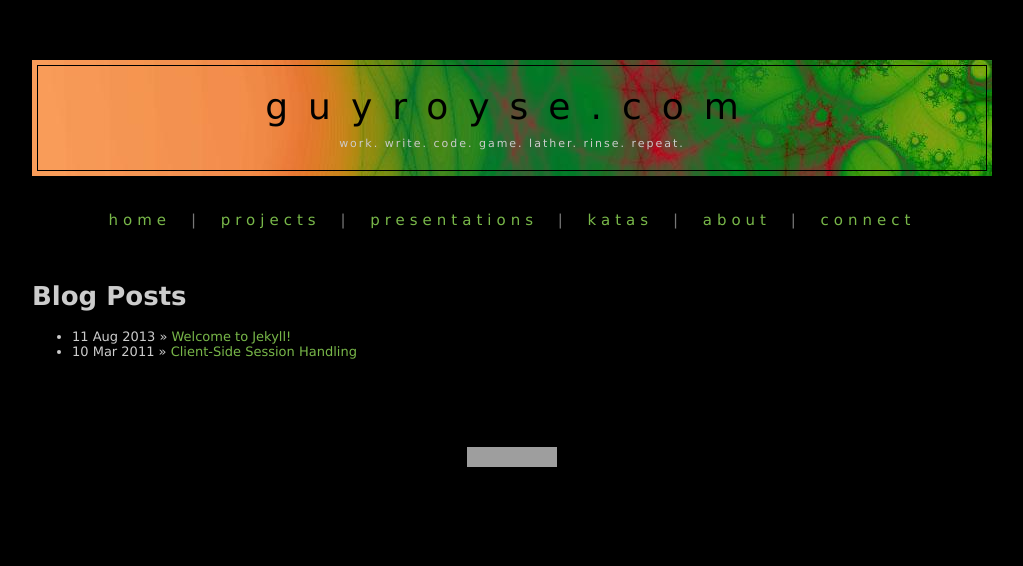
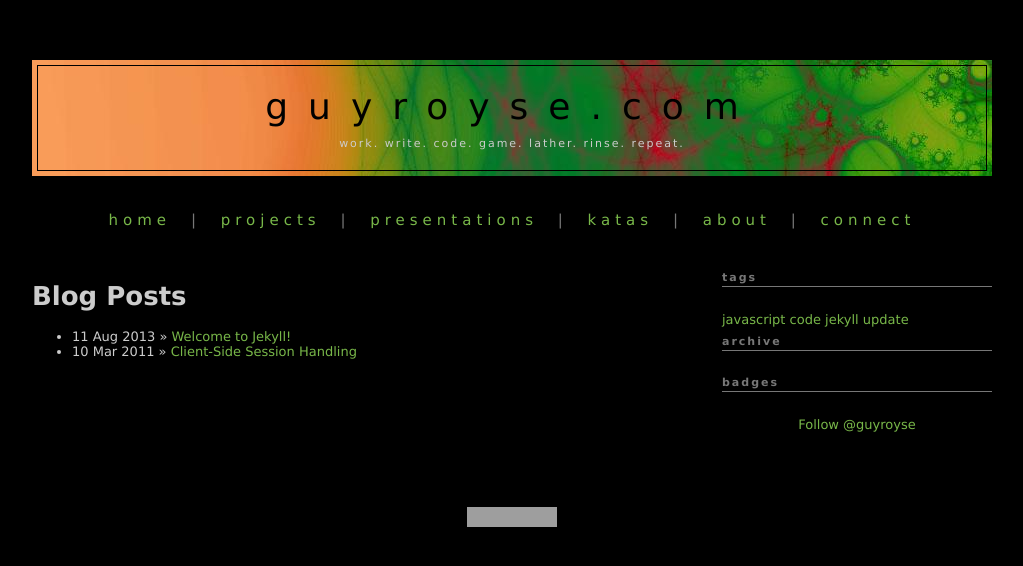
Before and after one commit to guyroyse/guyroyse.github.com, a Jekyll site: the page built from index.html, in a window 1280 px wide. Shown: the top 566 px of the page, without its empty margins (128-1151 px from the left). Built offline with Jekyll 4.4.1, drawn with Linux system fonts in a browser that asks for light colours; Markdown is read by kramdown in place of the engine named in the settings; the list of posts is cut into pages by our own code; comment, search, counter and statistics services are not loaded; grey boxes are pictures that could not be loaded.

Commit message:
playing around and lost track of changes

```diff
--- a/_config.yml
+++ b/_config.yml
@@ -4,3 +4,4 @@ pygments: true
 timezone: America/Detroit
 future: false
 safe: true
+paginate: 5
--- /dev/null
+++ b/_includes/footer.html
@@ -0,0 +1,3 @@
+<footer>
+  <a href="http://creativecommons.org/licenses/by-nc-nd/3.0/us/" rel="license"><img alt="Creative Commons License" style="border-width:0" src="http://i.creativecommons.org/l/by-nc-nd/3.0/us/88x31.png"></a>
+</footer>
--- /dev/null
+++ b/_includes/header.html
@@ -0,0 +1,6 @@
+<header>
+  <hgroup>
+    <h1><a href="/">{{ site.name }}</a></h1>
+    <h2>Work. Write. Code. Game. Lather. Rinse. Repeat.</h2>
+  </hgroup>
+</header>
--- /dev/null
+++ b/_includes/main.html
@@ -0,0 +1,3 @@
+<section>
+{{ content }}
+</section>
--- /dev/null
+++ b/_includes/nav.html
@@ -0,0 +1,10 @@
+<nav>
+  <ul>
+    <li><a href="/">Home</a></li>
+    <li><a href="/projects">Projects</a></li>
+    <li><a href="/presentations">Presentations</a></li>
+    <li><a href="/katas">Katas</a></li>
+    <li><a href="/about">About</a></li>
+    <li><a href="/connect">Connect</a></li>
+  </ul>
+</nav>
--- /dev/null
+++ b/_includes/sidebar.html
@@ -0,0 +1,35 @@
+<aside>
+
+  <section>
+    <h1>Tags</h1>
+    {% for category in site.categories %}
+    <a href="/{{ category | first | slugize }}/">{{ category | first }}</a>
+    {% endfor %}
+  </section>
+
+  <section>
+    <h1>Archive</h1>
+  </section>
+
+  <section>
+
+    <h1>Badges</h1>
+
+    <div class="twitter">
+      <a href="https://twitter.com/guyroyse" class="twitter-follow-button" data-show-count="false" data-size="large">Follow @guyroyse</a>
+      <script>
+        !(function(d, s, id) {
+          var js, fjs = d.getElementsByTagName(s)[0], p = /^http:/.test(d.location) ? 'http' : 'https';
+          if (!d.getElementById(id)) {
+            js = d.createElement(s);
+            js.id = id;
+            js.src = p+'://platform.twitter.com/widgets.js';
+            fjs.parentNode.insertBefore(js, fjs);
+          }
+        })(document, 'script', 'twitter-wjs');
+      </script>
+    </div>
+
+  </section>
+
+</aside>
--- a/_layouts/default.html
+++ b/_layouts/default.html
@@ -18,33 +18,11 @@
 
 <body>
 
-<header>
-  <hgroup>
-    <h1><a href="/">{{ site.name }}</a></h1>
-    <h2>Work. Write. Code. Game. Lather. Rinse. Repeat.</h2>
-  </hgroup>
-</header>
-
-<nav>
-  <ul>
-    <li><a href="/">Home</a></li>
-    <li><a href="/">Projects</a></li>
-    <li><a href="/">Presentations</a></li>
-    <li><a href="/">Katas</a></li>
-    <li><a href="/">About</a></li>
-    <li><a href="/">Connect</a></li>
-  </ul>
-</nav>
-
-<section>
-
-{{ content }}
-
-</section>
-
-<footer>
-  <a href="http://creativecommons.org/licenses/by-nc-nd/3.0/us/" rel="license"><img alt="Creative Commons License" style="border-width:0" src="http://i.creativecommons.org/l/by-nc-nd/3.0/us/88x31.png"></a>
-</footer>
+{% include header.html %}
+{% include nav.html %}
+{% include main.html %}
+{% include sidebar.html %}
+{% include footer.html %}
 
 </body>
 
--- a/css/main.css
+++ b/css/main.css
@@ -74,7 +74,35 @@ nav>ul>li + li:before{
   content: " | ";
 }
 
+body>section {
+  width: 660px;
+  float: left;
+}
+
+body>aside {
+  width: 270px;
+  float: right;
+}
+
+body>aside>section>div.twitter {
+  text-align: center
+}
+
+body>aside>section>h1 {
+  border-color: rgb(119, 119, 119);
+  border-bottom-style: solid;
+  border-width: 1px;
+  color: rgb(119, 119, 119);
+  font-size: 11px;
+  letter-spacing: 2px;
+  text-transform: lowercase;
+  margin-bottom: 25px;
+  padding-bottom: 2px;
+}
+
 footer {
   text-align: center;
   padding: 75px 0px;
+  width: 100%;
+  float: left;
 }
```
Also changed, not shown: css/site.css (added), js/site.js (added).
